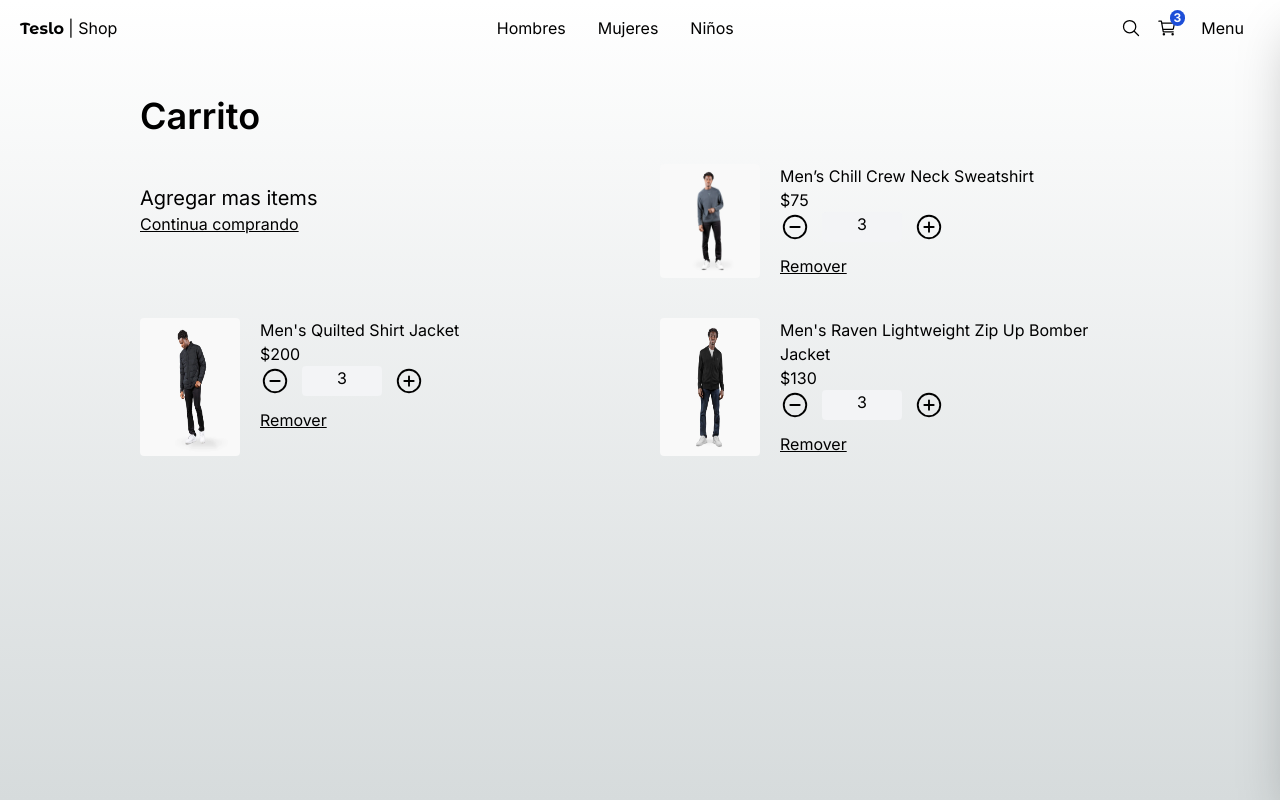
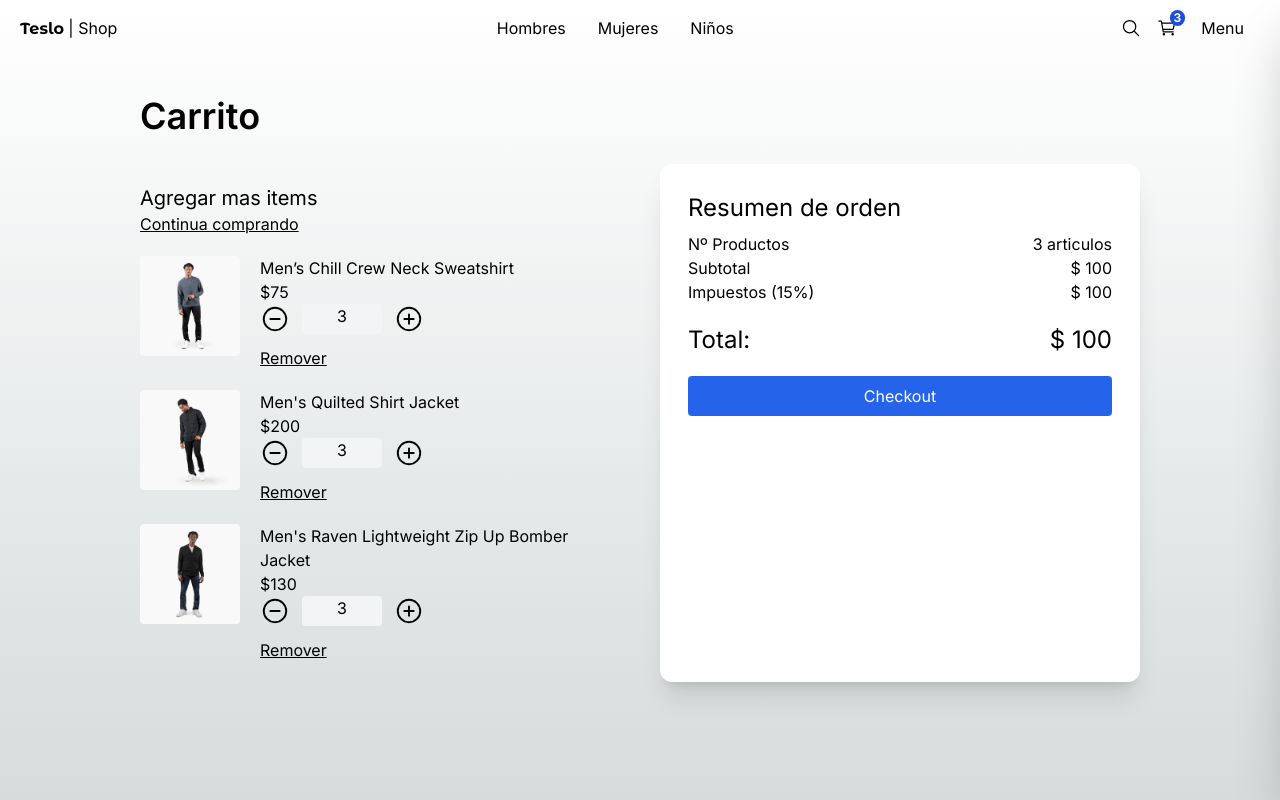
Before and after one commit to joaquin70/teslo-shop, a Next.js app: page /cart in a window 1280 px wide. Built offline with nearby package versions, Linux system fonts and the light colour scheme.

Commit message:
Shopping Cart Screen Update.

```diff
--- a/src/app/(shop)/cart/page.tsx
+++ b/src/app/(shop)/cart/page.tsx
@@ -4,9 +4,9 @@
 import Link from "next/link";
 
 const productsInCart =[
-  initialData.products[0],
-  initialData.products[1],
-  initialData.products[2],
+ initialData.products[0],
+ initialData.products[1],
+ initialData.products[2],
 ];
 
 
@@ -29,17 +29,21 @@
               Continua comprando
             </Link>
 
-          </div>
+
 
           {/* Items */}
 
           {
             productsInCart.map(product =>(
-              <div key={product.slug} className="flex">
+              <div key={product.slug} className="flex mb-5">
                 <Image
                 src={`/products/${product.images[0]}`}
                 width={100}
                 height={100}
+                style={{
+                  width:"100px",
+                  height:"100px"
+                }}
                 alt={product.title}
                 className="mr-5 rounded"
                 />
@@ -58,13 +62,36 @@
               </div>
             ))
           }
+             </div>
+
+            {/*Checkout - Resumen de orden */}
+            <div className="bg-white rounded-xl shadow-xl p-7">
+              <h2 className="text-2xl mb-2">Resumen de orden</h2>
+              <div className="grid grid-cols-2 ">
+
+                <span>Nº Productos</span>
+                <span className="text-right">3 articulos</span>
+
+                <span>Subtotal</span>
+                <span className="text-right">$ 100</span>
+
+                <span>Impuestos (15%)</span>
+                <span className="text-right">$ 100</span>
+
+                <span className="mt-5 text-2xl">Total:</span>
+                <span className="mt-5 text-2xl text-right">$ 100</span>
 
 
+              </div>
+              <div className="mt-5 mb-2 w-full">
+                <Link
+                className="flex btn-primary justify-center"
+                href="/checkout/address">
+                Checkout
+                </Link>
+              </div>
+              </div>
 
-
-
-
-          {/*Checkout */}
 
         </div>
 
```
